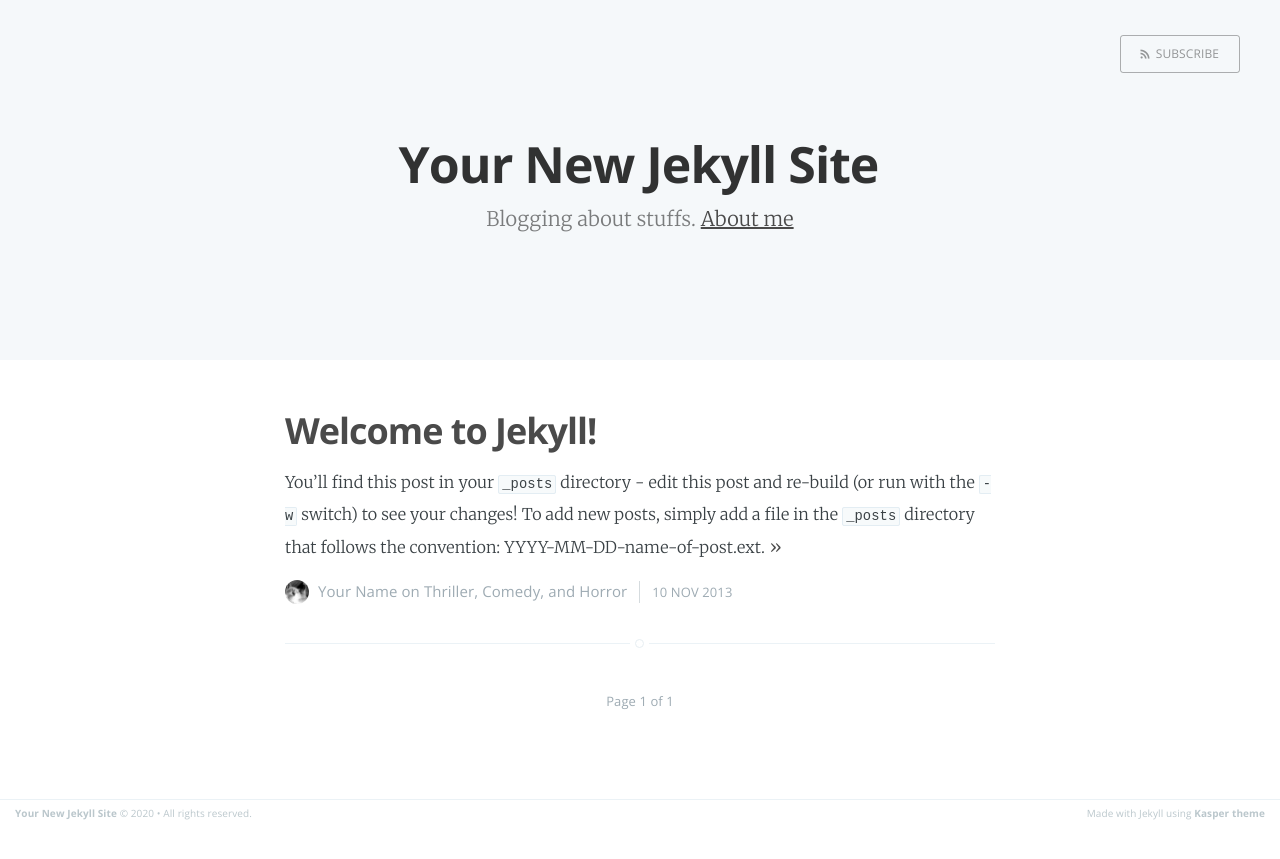
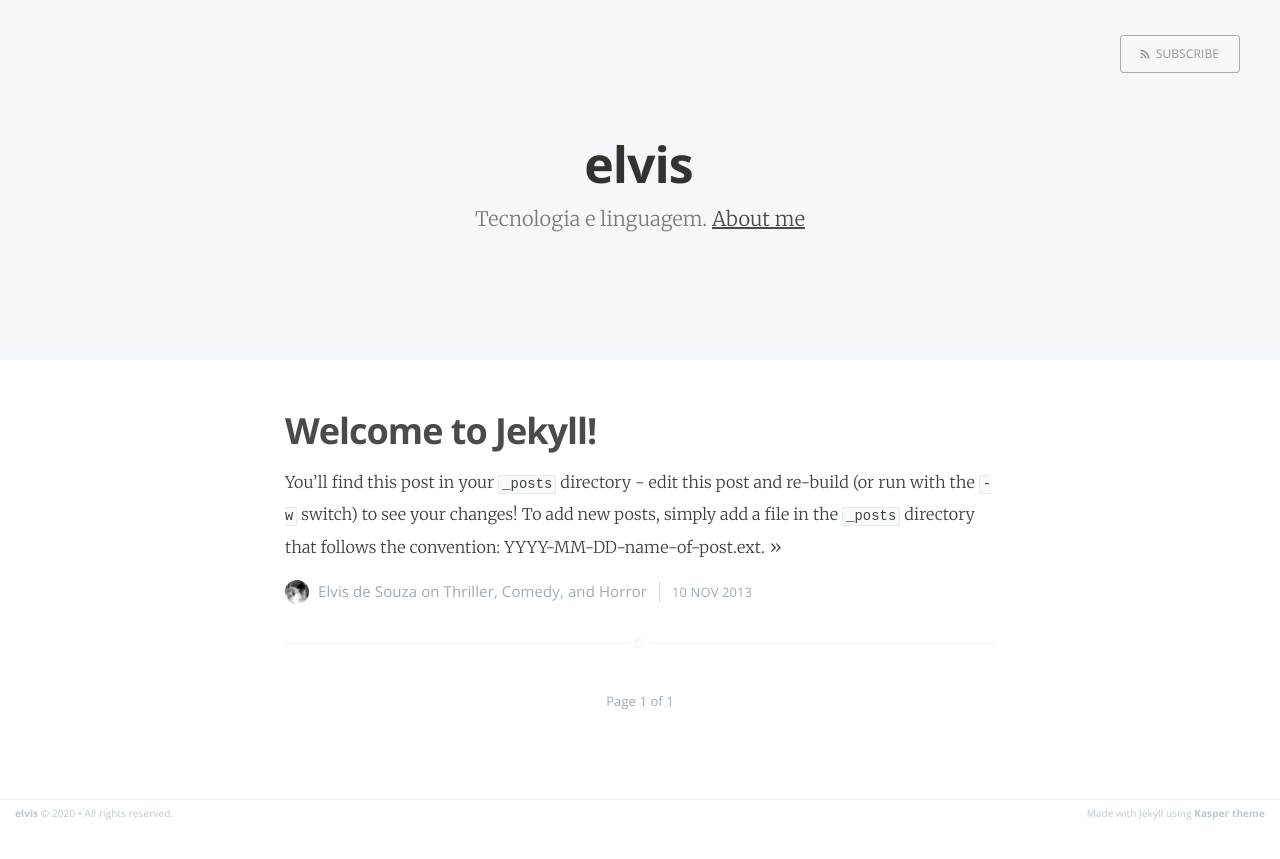
Before and after one commit to alvelvis/alvelvis.github.io, a Jekyll site: the page built from index.html, in a window 1280 px wide. Shown: the top 859 px of the page. Built offline with Jekyll 4.4.1, drawn with Linux system fonts in a browser that asks for light colours; the list of posts is cut into pages by our own code.

Commit message:
initial commit

```diff
--- a/_config.yml
+++ b/_config.yml
@@ -1,19 +1,19 @@
-name: Your New Jekyll Site
-description: Blogging about stuffs
-meta_description: "Your New Jekyll Site, Blogging about stuffs"
+name: elvis
+description: Tecnologia e linguagem
+meta_description: "Tecnologia e linguagem"
 
 markdown: kramdown
 highlighter: rouge
 logo: false
 paginate: 15
-baseurl: /kasper
-domain_name: "http://yourblog-domain.com"
+baseurl: /
+domain_name: "https://alvelvis.github.io"
 google_analytics: "UA-XXXXXXXX-X"
 plugins: [jekyll-paginate]
 
 # Details for the RSS feed generator
-url: ""
-author: "Your Name"
+url: "https://alvelvis.github.io"
+author: "Elvis de Souza"
 
 # Disqus config
 disqus-shortname: ""
```
